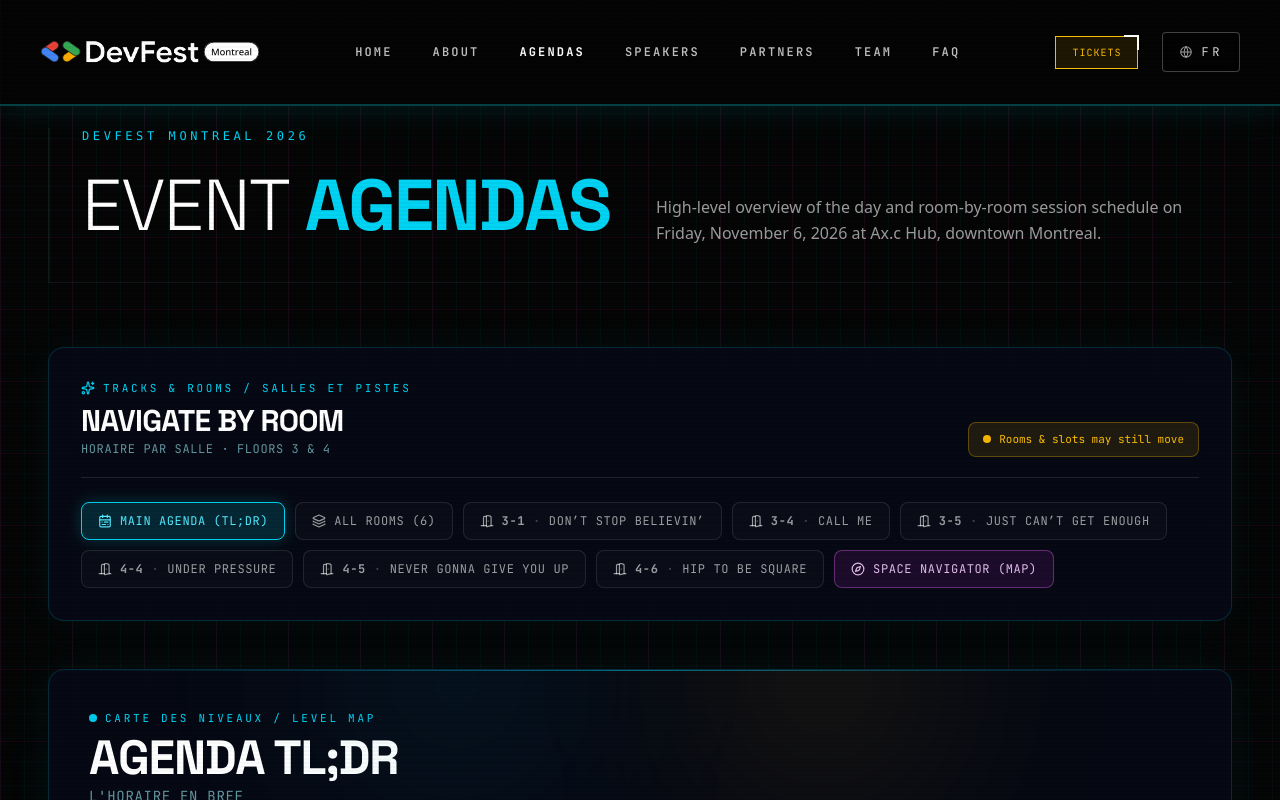
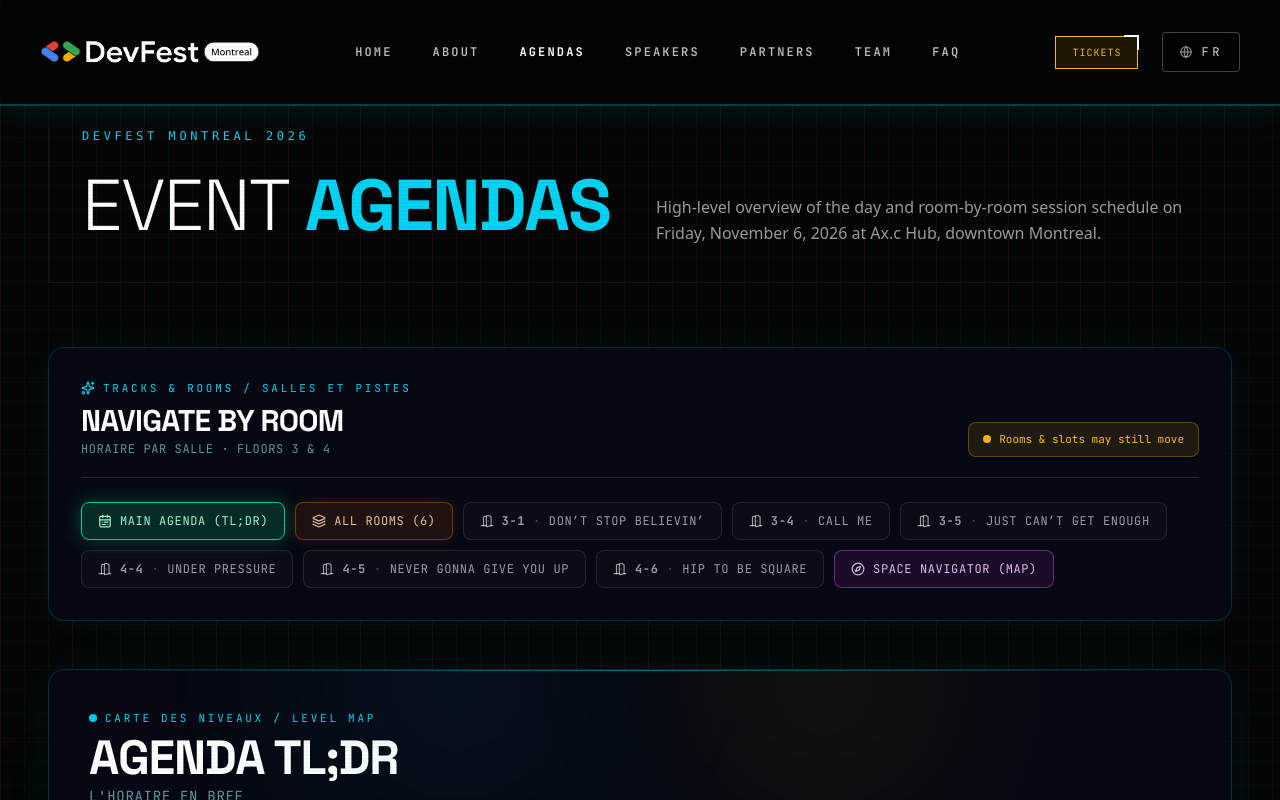
Before and after one commit to AndroidMontreal/DevFest2026, a Next.js app: page /en/schedule in a window 1280 px wide. Shown: the top 800 px of the page. Built offline with nearby package versions, Linux system fonts and the light colour scheme.

Commit message:
feat(schedule): add green and orange glows to Main Agenda and All Rooms tabs

```diff
--- a/src/components/schedule/room-agenda-section.tsx
+++ b/src/components/schedule/room-agenda-section.tsx
@@ -112,8 +112,8 @@
               onClick={() => setSelectedTab('main')}
               className={`inline-flex items-center justify-center sm:justify-start gap-2 rounded-lg border px-3 sm:px-4 py-2.5 font-mono-tech text-[11px] sm:text-xs uppercase tracking-wider transition-all duration-200 cursor-pointer ${
                 selectedTab === 'main'
-                  ? 'border-cyan-400 bg-cyan-400/15 text-cyan-300 shadow-[0_0_15px_rgba(0,240,255,0.2)]'
-                  : 'border-white/10 bg-white/[0.02] text-white/60 hover:border-white/30 hover:text-white'
+                  ? 'border-emerald-400 bg-emerald-500/20 text-emerald-200 shadow-[0_0_18px_rgba(16,185,129,0.35)]'
+                  : 'border-emerald-400/35 bg-emerald-500/10 text-emerald-200/90 shadow-[0_0_12px_rgba(16,185,129,0.15)] hover:border-emerald-400 hover:text-white hover:shadow-[0_0_18px_rgba(16,185,129,0.3)]'
               }`}
             >
               <CalendarRange className="h-3.5 w-3.5 shrink-0" />
@@ -127,8 +127,8 @@
               onClick={() => setSelectedTab('all')}
               className={`inline-flex items-center justify-center sm:justify-start gap-2 rounded-lg border px-3 sm:px-4 py-2.5 font-mono-tech text-[11px] sm:text-xs uppercase tracking-wider transition-all duration-200 cursor-pointer ${
                 selectedTab === 'all'
-                  ? 'border-cyan-400 bg-cyan-400/15 text-cyan-300 shadow-[0_0_15px_rgba(0,240,255,0.2)]'
-                  : 'border-white/10 bg-white/[0.02] text-white/60 hover:border-white/30 hover:text-white'
+                  ? 'border-orange-400 bg-orange-500/20 text-orange-200 shadow-[0_0_18px_rgba(249,115,22,0.35)]'
+                  : 'border-orange-400/35 bg-orange-500/10 text-orange-200/90 shadow-[0_0_12px_rgba(249,115,22,0.15)] hover:border-orange-400 hover:text-white hover:shadow-[0_0_18px_rgba(249,115,22,0.3)]'
               }`}
             >
               <Layers className="h-3.5 w-3.5 shrink-0" />
```
